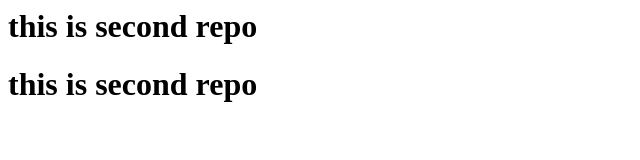
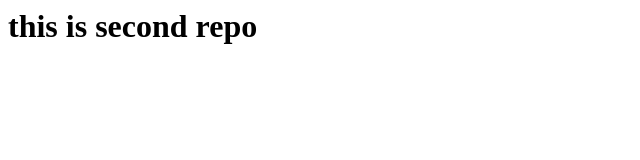
Before and after one commit to GOUD4275/helloworld.html, a plain HTML site: page index.html in a window 1280 px wide. Shown: the whole page, without its empty margins (0-640 px from the left). Drawn offline with Linux system fonts and the light colour scheme.

Commit message:
remove one line

```diff
--- a/index.html
+++ b/index.html
@@ -1,2 +1 @@
 <h1>this is second repo</h1>
-<h1>this is second repo</h1>
```
